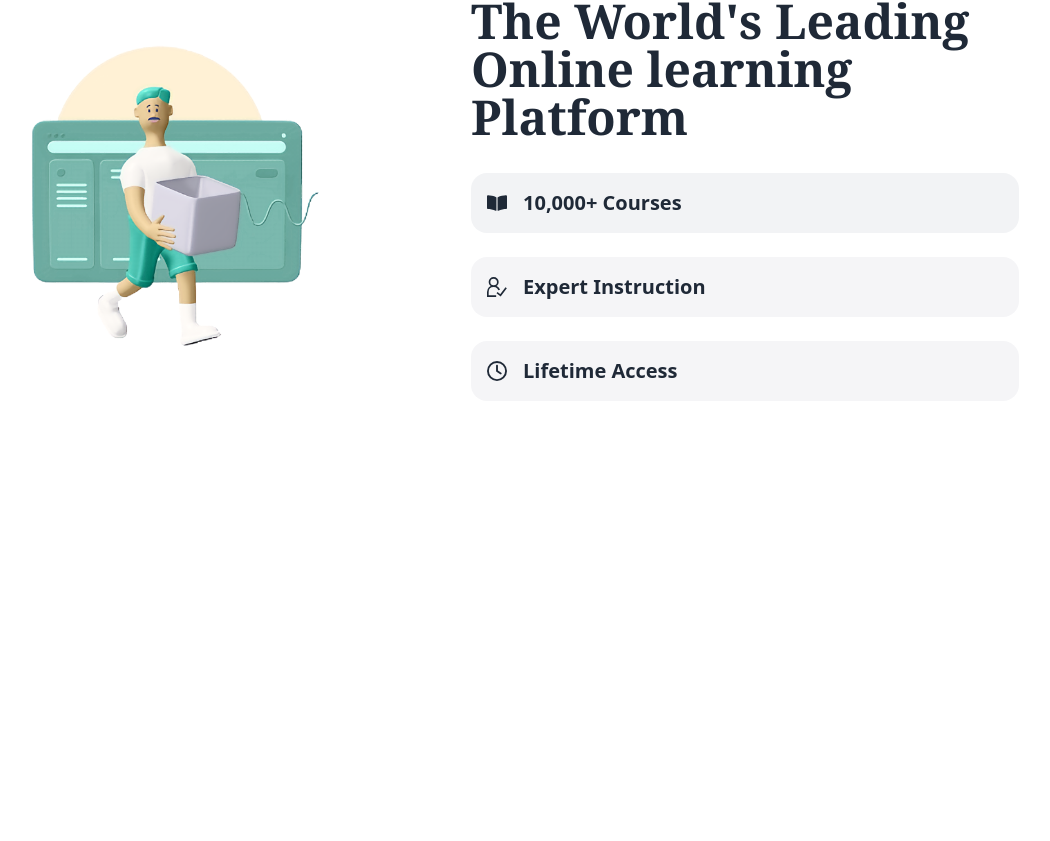
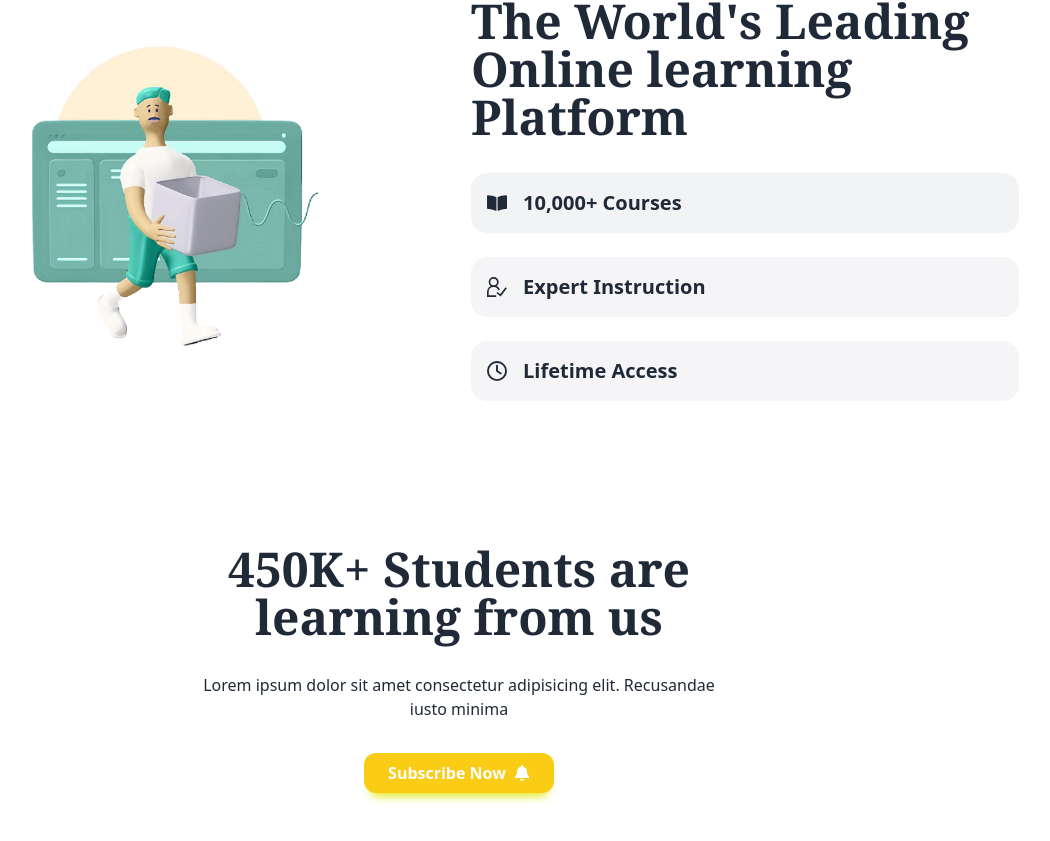
Before and after one commit to MdFuadAmir/the-code-jurney, a React app: page /home in a window 1280 px wide. Shown: the part 1076-1917 px from the top of the page, without its empty margins (181-1231 px from the left). Before the commit the page ends 1525 px from the top, so only its background shows below. Built offline with nearby package versions, Linux system fonts and the light colour scheme; the HTML template or start-up script is replaced by a standard one.

Commit message:
added student section

```diff
--- a/src/Component/Aboutus/Aboutus.jsx
+++ b/src/Component/Aboutus/Aboutus.jsx
@@ -25,11 +25,8 @@ const Aboutus = () => {
                     <p>Lifetime Access</p>
                 </div>
                 </div>
-
                 </div>
-
             </div>
-
         </section>
     );
 };
--- a/src/Component/Home/Home.jsx
+++ b/src/Component/Home/Home.jsx
@@ -1,6 +1,7 @@
 import Aboutus from "../Aboutus/Aboutus";
 import Hero from "../Hero/Hero";
 import Service from "../Service/Service";
+import Students from "../Students/Students";
 
 
 const Home = () => {
@@ -9,6 +10,7 @@ const Home = () => {
             <Hero/>
             <Service/>
             <Aboutus/>
+            <Students/>
         </div>
     );
 };
--- /dev/null
+++ b/src/Component/Students/Students.jsx
@@ -0,0 +1,16 @@
+import { FaBell } from "react-icons/fa";
+
+const Students = () => {
+    return (
+        <div className="max-w-6xl mx-auto py-6 md:py-20 px-4">
+            <div className="flex flex-col items-center justify-center space-y-8 max-w-xl mx-auto text-center p-4">
+                <h1 className="text-4xl md:text-5xl font-bold font-serif text-center">450K+ Students are learning from us</h1>
+                <p>Lorem ipsum dolor sit amet consectetur adipisicing elit. Recusandae iusto minima</p>
+                <button className="px-6 py-2 bg-yellow-400 font-semibold text-white rounded-xl flex items-center gap-2 shadow-[0px_10px_10px_-7px_#e4e810] hover:bg-[#73b1a6] duration-300">Subscribe Now <FaBell/></button>
+
+            </div>
+        </div>
+    );
+};
+
+export default Students;
```
